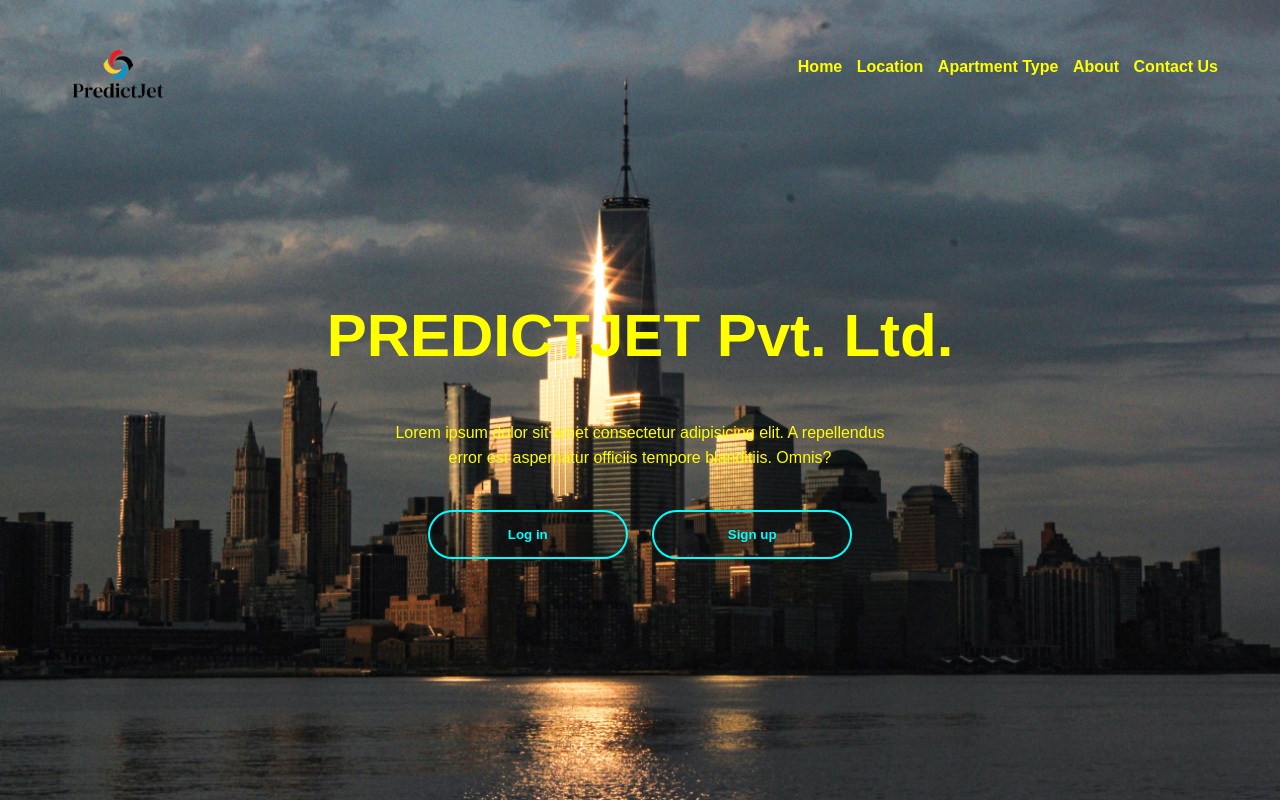
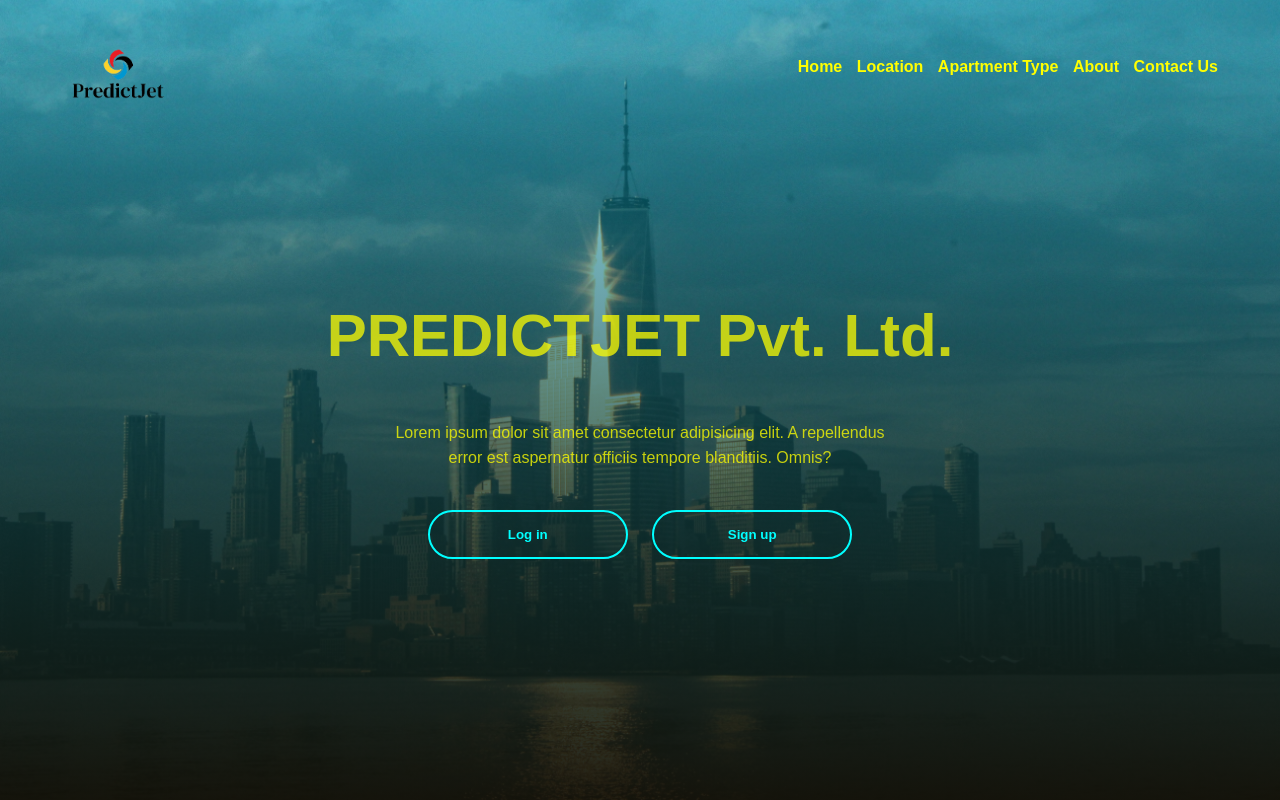
Before and after one commit to sayanhazra2000/Price_Prediction_Model, a PHP site: page /HTML/overview.html in a window 1280 px wide. Run offline with PHP 8.4, Linux system fonts and the light colour scheme.

Commit message:
Initial Commit

```diff
--- a/CSS/overview.css
+++ b/CSS/overview.css
@@ -5,7 +5,8 @@
 
 body {
     margin: 0px;
-    background:url(../IMAGE/back.jpg);
+    background:linear-gradient(rgba(0, 217, 255, 0.411),rgba(18, 17, 8, 0.929)),url(../IMAGE/back.jpg);
+
     /* linear-gradient(rgba(3, 3, 3, 0.619),rgba(112, 104, 26, 0.75)), */
     background-size: cover;
     background-position: center;
@@ -73,14 +74,14 @@ body {
 .content h1 {
     font-size: 60px;
     margin-top: 80px;
-    color: yellow;
+    color: rgba(255, 255, 0, 0.737);
 }
 
 .content p {
     margin: 20px auto;
     font-weight: 100;
     line-height: 25px;
-    color: yellow;
+    color: rgba(255, 255, 0, 0.769);
 }
 
 button {
```
